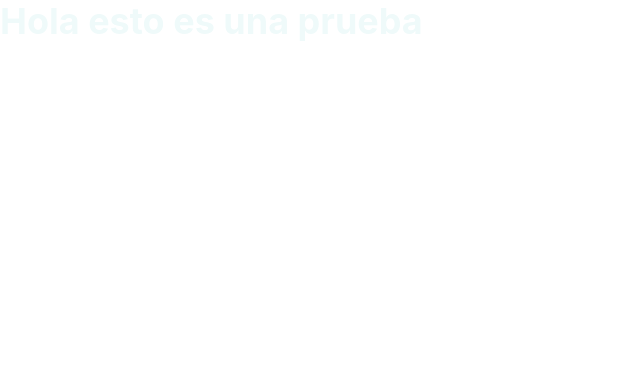
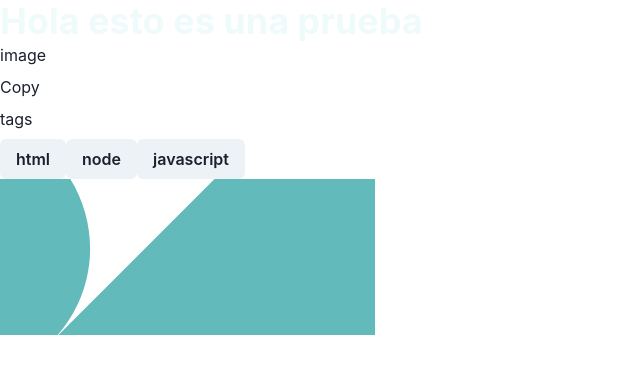
Before and after one commit to DrHeinz11/JOB-offers, a React (Vite) app: page / in a window 1280 px wide. Shown: the top 374 px of the page, without its empty margins (0-640 px from the left). Built offline with nearby package versions, Linux system fonts and the light colour scheme.

Commit message:
V1.3(filter)

```diff
--- a/src/App.jsx
+++ b/src/App.jsx
@@ -1,6 +1,50 @@
-import { Heading } from "@chakra-ui/react";
+import { Heading, Image, Button } from "@chakra-ui/react";
+import Card from "./components/Card";
+import Filter from "./components/Filter";
+import data from "./constant/Images";
+import { useState } from "react";
 function App() {
-  return <Heading color="primary.bground">Hola esto es una prueba </Heading>;
+  const [Default, setDefault] = useState("frontend");
+  const arrRetorno = [];
+  data.map((e) => {
+    e.id_class.includes(Default) === true ? arrRetorno.push(e) : "";
+  });
+
+  return (
+    <>
+      <Heading color="primary.bground">Hola esto es una prueba </Heading>
+      <Card></Card>
+      <Button
+        marginTop={"0.5rem"}
+        _focus={{ backgroundColor: "primary.dkGray" }}
+        onClick={() => setDefault("html")}
+      >
+        html
+      </Button>
+      <Button
+        marginTop={"0.5rem"}
+        _focus={{ backgroundColor: "primary.dkGray" }}
+        onClick={() => setDefault("node")}
+      >
+        node
+      </Button>
+      <Button
+        marginTop={"0.5rem"}
+        _focus={{ backgroundColor: "primary.dkGray" }}
+        onClick={() => setDefault("javascript")}
+      >
+        javascript
+      </Button>
+      <div className="contianer">
+        {}
+        {arrRetorno.map((e, index) => (
+          <>
+            <Image src={e.logo} key={index} />
+          </>
+        ))}
+      </div>
+    </>
+  );
 }
 
 export default App;
--- /dev/null
+++ b/src/components/Card.jsx
@@ -0,0 +1,13 @@
+import { Stack, Box } from "@chakra-ui/react";
+
+const Card = () => {
+  return (
+    <Stack>
+      <Box>image</Box>
+      <Box>Copy</Box>
+      <Box>tags</Box>
+    </Stack>
+  );
+};
+
+export default Card;
--- /dev/null
+++ b/src/components/Filter.jsx
@@ -0,0 +1,18 @@
+import { Stack, Button } from "@chakra-ui/react";
+
+function Filter() {
+  return (
+    <Stack flexDirection={"row"} align="center" gap="25px">
+      <Button
+        marginTop={"0.5rem"}
+        _focus={{ backgroundColor: "primary.dkGray" }}
+      >
+        Hola
+      </Button>
+      <Button _focus={{ backgroundColor: "primary.dkGray" }}>Hola</Button>
+      <Button _focus={{ backgroundColor: "primary.dkGray" }}>Hola</Button>
+    </Stack>
+  );
+}
+
+export default Filter;
--- /dev/null
+++ b/src/constant/Images.js
@@ -0,0 +1,24 @@
+import Imagenes from "../images/bg-header-mobile.svg";
+import Imagen1 from "../images/account.svg";
+const data = [
+  {
+    images:
+      "https://scontent.feze11-1.fna.fbcdn.net/v/t39.30808-6/292269946_1226065698142397_5157265400536256591_n.jpg?_nc_cat=101&ccb=1-7&_nc_sid=a26aad&_nc_ohc=LO7tXAJiyRQAX_VplFB&_nc_oc=AQlX7YpVtHPtLmpeOrQ52QKkUNAQ7I7WGsQWfH9pzDkRWIQPtWHmOPqP5Z1Pa2m4TrHsHLs3uvOirDdafAvh7b3S&_nc_ht=scontent.feze11-1.fna&oh=00_AT8hsTTu_4FqPyANDwGYec8an77rcksAeAUFBSOJRH2reA&oe=62D0E51F",
+    logo: Imagenes,
+    id_class: ["frontend", "javascript", "react", "css"],
+  },
+
+  {
+    images:
+      "https://scontent.feze11-1.fna.fbcdn.net/v/t39.30808-6/292269946_1226065698142397_5157265400536256591_n.jpg?_nc_cat=101&ccb=1-7&_nc_sid=a26aad&_nc_ohc=LO7tXAJiyRQAX_VplFB&_nc_oc=AQlX7YpVtHPtLmpeOrQ52QKkUNAQ7I7WGsQWfH9pzDkRWIQPtWHmOPqP5Z1Pa2m4TrHsHLs3uvOirDdafAvh7b3S&_nc_ht=scontent.feze11-1.fna&oh=00_AT8hsTTu_4FqPyANDwGYec8an77rcksAeAUFBSOJRH2reA&oe=62D0E51F",
+    logo: Imagen1,
+    id_class: ["javascript", "react", "html"],
+  },
+
+  {
+    logo: "https://upload.wikimedia.org/wikipedia/commons/d/d9/Node.js_logo.svg",
+    id_class: ["node"],
+  },
+];
+
+export default data;
--- a/src/theme.jsx
+++ b/src/theme.jsx
@@ -8,5 +8,6 @@ const colors = {
     bground: "hsl(180,52%,96%)",
   },
 };
+
 const theme = extendTheme({ colors });
 export default theme;
```
Also changed, not shown: src/components/DataKebab.jsx (added), src/components/TagRelase.jsx (added), src/components/TagsPosition.jsx (added).
